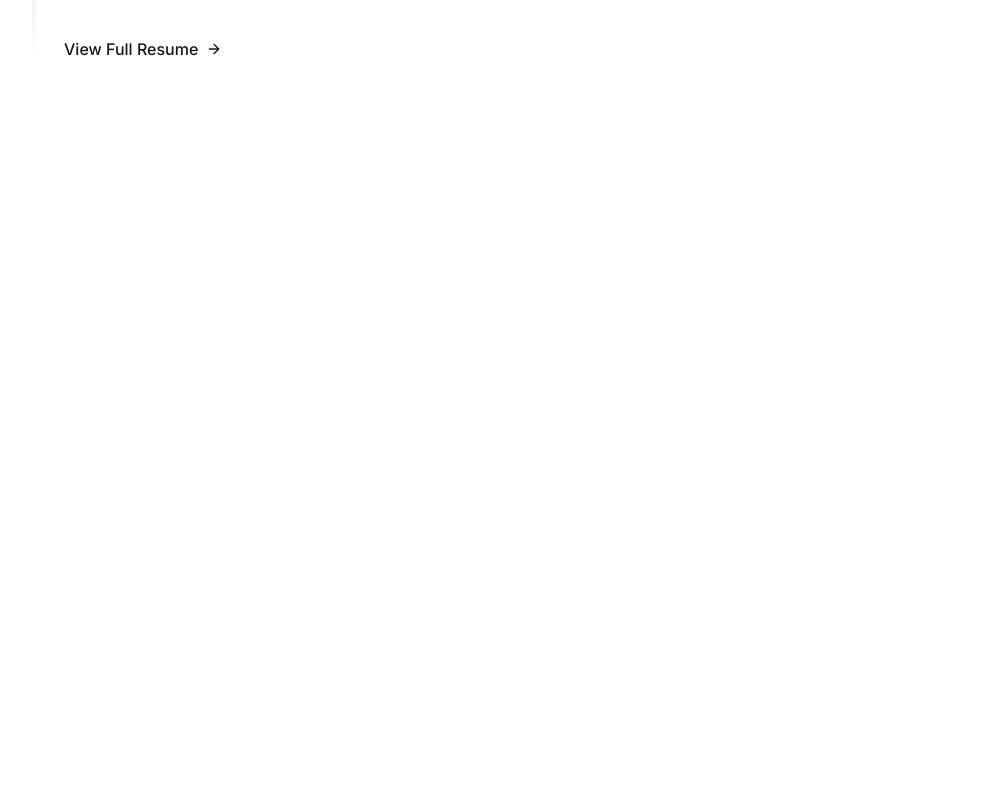
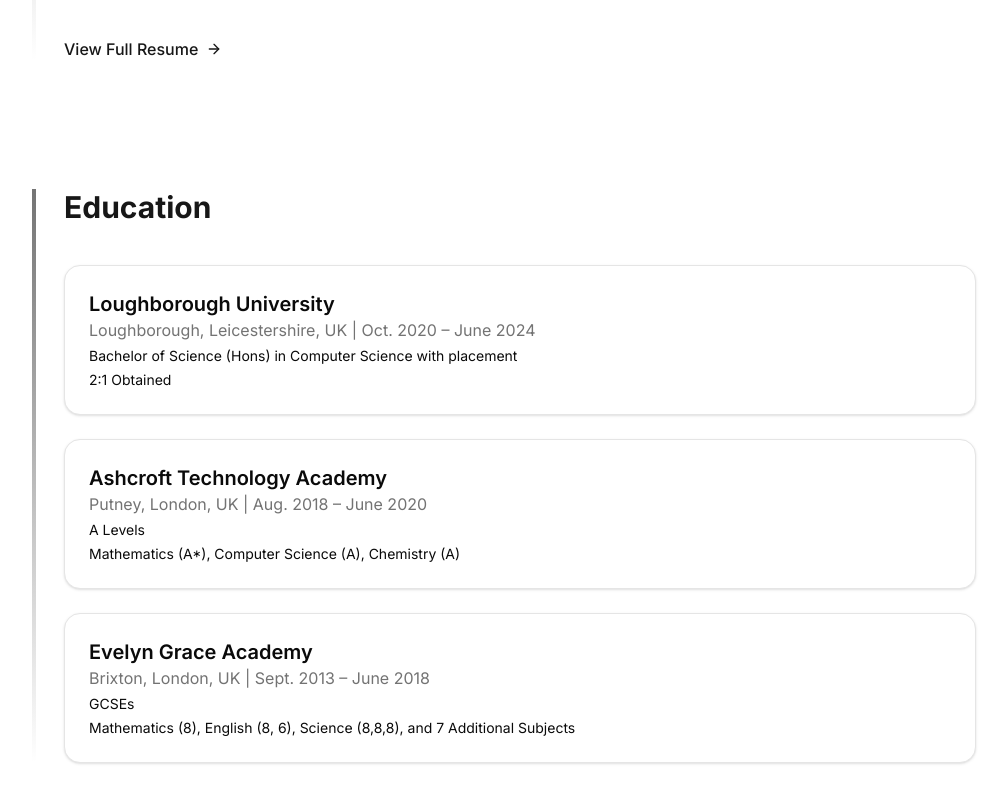
Before and after one commit to AlanWu888/portfolio-next.js, a Next.js app: page / in a window 1280 px wide. Shown: the part 1540-2342 px from the top of the page, without its empty margins (136-1143 px from the left). Before the commit the page ends 1665 px from the top, so only its background shows below. Built offline with nearby package versions, Linux system fonts and the light colour scheme; no server answers.

Commit message:
education section

```diff
--- /dev/null
+++ b/src/app/(components)/Education.tsx
@@ -0,0 +1,29 @@
+import React from "react";
+import { educationData } from "@/content/Education";
+
+export default function EducationSection() {
+  return (
+    <section id="education" className="relative py-16 px-4 md:px-10 max-w-5xl mx-auto">
+      <div className="relative pl-8">
+        <div className="absolute top-0 left-0 h-full w-1 bg-gradient-to-b from-primary/60 to-transparent pointer-events-none -z-10" />
+        <h2 className="text-3xl font-bold mb-10 text-primary text-left">Education</h2>
+
+        <div className="space-y-6 relative z-10">
+          {educationData.map((edu, idx) => (
+            <div
+              key={idx}
+              className="border border-border rounded-2xl p-6 bg-background shadow-sm transition-all duration-300 hover:shadow-md hover:border-[var(--nav-hover)]"
+            >
+              <h3 className="text-xl font-semibold text-foreground">{edu.institution}</h3>
+              <p className="text-muted-foreground mb-1">
+                {edu.location} | {edu.duration}
+              </p>
+              <p className="text-sm text-foreground mb-1">{edu.degree}</p>
+              <p className="text-sm text-foreground">{edu.result}</p>
+            </div>
+          ))}
+        </div>
+      </div>
+    </section>
+  );
+}
--- a/src/app/page.tsx
+++ b/src/app/page.tsx
@@ -5,6 +5,7 @@
 import NavBar from './(components)/NavBar';
 import HeroPage from "./(components)/HeroPage";
 import WorkExperienceSection from "./(components)/WorkExperience";
+import EducationSection from './(components)/Education';
 
 export default function HomePage() {
   useEffect(() => {
@@ -25,6 +26,7 @@
       <NavBar />
       <HeroPage />
       <WorkExperienceSection />
+      <EducationSection/>
       {/* other sections */}
     </>
   );
--- /dev/null
+++ b/src/content/Education.ts
@@ -0,0 +1,23 @@
+export const educationData = [
+  {
+    institution: "Loughborough University",
+    location: "Loughborough, Leicestershire, UK",
+    degree: "Bachelor of Science (Hons) in Computer Science with placement",
+    result: "2:1 Obtained",
+    duration: "Oct. 2020 – June 2024",
+  },
+  {
+    institution: "Ashcroft Technology Academy",
+    location: "Putney, London, UK",
+    degree: "A Levels",
+    result: "Mathematics (A*), Computer Science (A), Chemistry (A)",
+    duration: "Aug. 2018 – June 2020",
+  },
+  {
+    institution: "Evelyn Grace Academy",
+    location: "Brixton, London, UK",
+    degree: "GCSEs",
+    result: "Mathematics (8), English (8, 6), Science (8,8,8), and 7 Additional Subjects",
+    duration: "Sept. 2013 – June 2018",
+  },
+];
```
